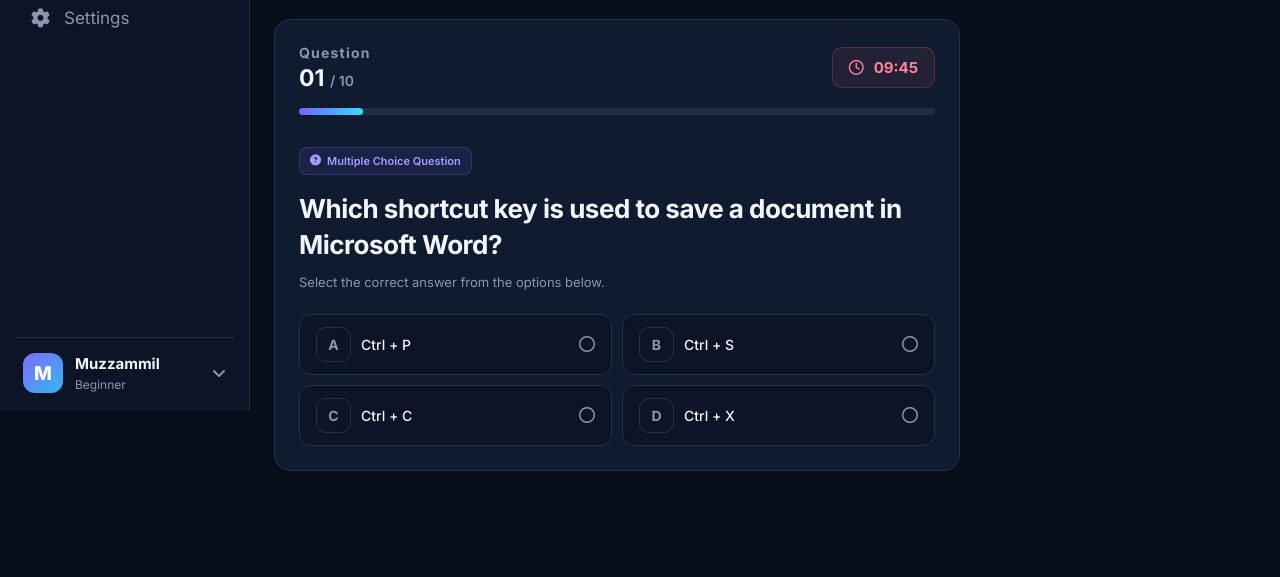
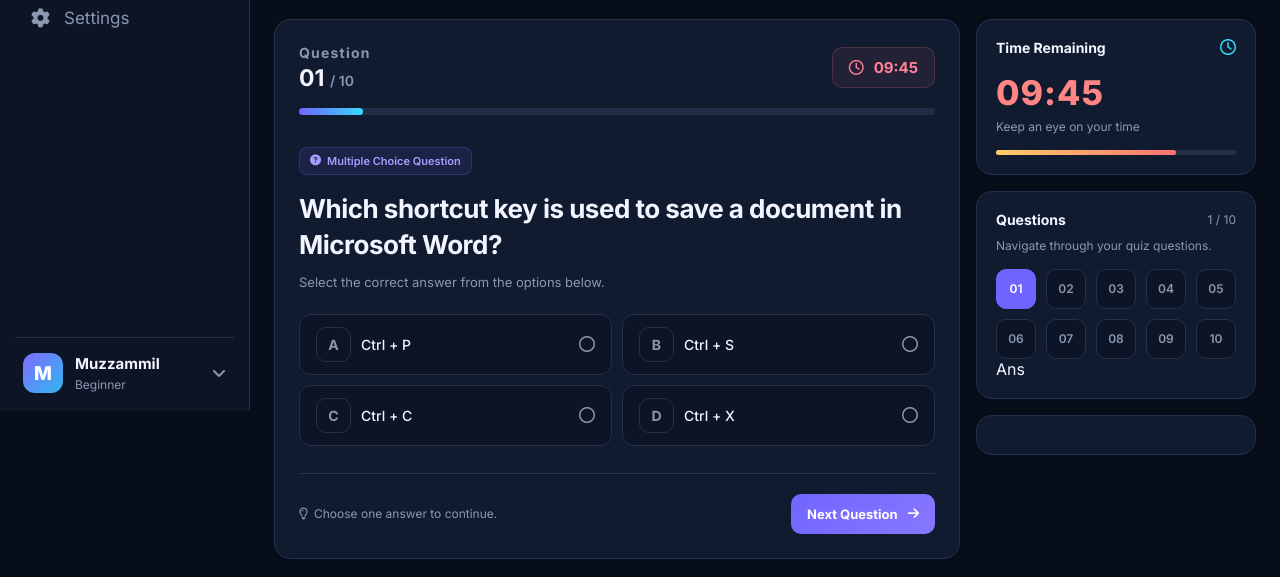
Before and after one commit to MuzzammilAhmed3/skillquest, a plain HTML site: page Pages/quiz.html in a window 1280 px wide. Shown: the part 389-966 px from the top of the page. Before the commit the page ends 878 px from the top, so only its background shows below. Drawn offline with Linux system fonts and the light colour scheme.

Commit message:
Question Area Complete

```diff
--- a/Css/style.css
+++ b/Css/style.css
@@ -3723,7 +3723,8 @@ img {
   gap: var(--space-md);
 }
 
-.quiz-main-card{
+.quiz-main-card,
+.quiz-side-card {
   background: var(--color-card);
   border: 1px solid var(--color-border);
   border-radius: var(--space-md);
@@ -3896,3 +3897,133 @@ img {
   outline: 2px solid #7065ff59;
   outline-offset: 3px;
 }
+
+.quiz-footer {
+  display: flex;
+  align-items: center;
+  justify-content: space-between;
+  gap: var(--space-md);
+  margin-top: 27px;
+  padding-top: 20px;
+  border-top: 1px solid var(--color-border);
+}
+
+.answer-hint {
+  display: flex;
+  align-items: center;
+  gap: var(--space-xs);
+  color: var(--color-text-muted);
+  font-size: 12px;
+}
+
+.next-question-btn {
+  display: inline-flex;
+  align-items: center;
+  justify-content: center;
+  gap: var(--space-sm);
+  padding: 12px 16px;
+  background: linear-gradient(135deg, #7065ff, #8878ff);
+  border: none;
+  border-radius: var(--space-sm);
+  color: #fff;
+  font-size: 13px;
+  font-weight: 700;
+  transition: var(--motion-fast);
+}
+
+.next-question-btn:hover {
+  box-shadow: 0 7px 20px rgba(112, 101, 255, 0.25);
+  transform: translateY(-3px);
+}
+
+.quiz-side-panel {
+  display: grid;
+  gap: var(--space-md);
+}
+
+.quiz-side-card {
+  padding: 19px;
+}
+
+.side-card-heading {
+  display: flex;
+  align-items: center;
+  justify-content: space-between;
+  gap: var(--space-sm);
+}
+
+.side-card-heading h3 {
+  font-size: 14px;
+  font-weight: 700;
+}
+
+.side-card-heading > .fa-clock {
+  color: var(--secondary, #38d9ff);
+}
+
+.side-card-heading > span {
+  color: var(--color-text-muted);
+  font-size: 12px;
+}
+
+.timer-display {
+  margin: var(--space-md) 0 var(--space-xs);
+  color: #ff8585;
+  font-size: 34px;
+  font-weight: 800;
+  letter-spacing: 1px;
+}
+
+.timer-card p {
+  margin: 0 0 var(--space-md);
+  color: var(--color-text-muted);
+  font-size: 12px;
+}
+
+.timer-progress {
+  height: 5px;
+  border-radius: 20px;
+  background: #263149;
+}
+
+.timer-progress span {
+  display: block;
+  width: 75%;
+  height: 100%;
+  border-radius: inherit;
+  background: linear-gradient(90deg, #ffce67, #ff7272);
+}
+
+.navigation-description {
+  margin: var(--space-sm) 0 var(--space-md);
+  color: var(--color-text-muted);
+  font-size: 12px;
+}
+
+.question-number-grid {
+  display: grid;
+  grid-template-columns: repeat(5, minmax(0, 1fr));
+  gap: var(--space-sm);
+}
+
+.question-number {
+  aspect-ratio: 1;
+  border: 1px solid var(--color-border);
+  border-radius: var(--space-sm);
+  color: var(--color-text-muted);
+  background: var(--color-surface-main);
+  font-size: 12px;
+  font-weight: 600;
+  transition: var(--motion-fast);
+}
+
+.question-number:hover {
+  border-color: var(--color-primary);
+  color: #fff;
+}
+
+.question-number.active {
+  background: var(--color-primary);
+  border-color: var(--color-primary);
+  color: #fff;
+}
--- a/Pages/quiz.html
+++ b/Pages/quiz.html
@@ -240,9 +240,86 @@
                 <i class="fa-regular fa-circle answer-check"></i>
               </label>
             </div>
+
+            <div class="quiz-footer">
+              <span class="answer-hint">
+                <i class="fa-regular fa-lightbulb"></i>
+                Choose one answer to continue.
+              </span>
+
+              <button class="next-question-btn" type="button">
+                Next Question
+                <i class="fa-solid fa-arrow-right"></i>
+              </button>
+            </div>
           </div>
 
-          <div class="quiz-side-panel"></div>
+          <aside class="quiz-side-panel">
+            <div class="quiz-side-card timer-card">
+              <div class="side-card-heading">
+                <h3>Time Remaining</h3>
+
+                <i class="fa-regular fa-clock"></i>
+              </div>
+
+              <div class="timer-display">09:45</div>
+
+              <p>Keep an eye on your time</p>
+
+              <div class="timer-progress">
+                <span></span>
+              </div>
+            </div>
+
+            <div class="quiz-side-card question-navigation">
+              <div class="side-card-heading">
+                <h3>Questions</h3>
+                <span>1 / 10</span>
+              </div>
+
+              <p class="navigation-description">Navigate through your quiz questions.</p>
+
+              <div class="question-number-grid">
+                <button class="question-number active">01</button>
+
+                <button class="question-number">02</button>
+
+                <button class="question-number">03</button>
+
+                <button class="question-number">04</button>
+
+                <button class="question-number">05</button>
+
+                <button class="question-number">06</button>
+
+                <button class="question-number">07</button>
+
+                <button class="question-number">08</button>
+
+                <button class="question-number">09</button>
+
+                <button class="question-number">10</button>
+              </div>
+
+              <div class="question-legend">
+
+                <span>
+
+                  <i class="legend-dot answered"></i>
+                  Ans
+
+                </span>
+
+                <span><i class="legend-dot"></i></span>
+
+                <span><i class="legend-dot"></i></span>
+
+              </div>
+
+            </div>
+
+            <div class="quiz-side-card quiz-tip-card"></div>
+          </aside>
         </section>
       </main>
     </div>
--- a/index.css
+++ b/index.css
@@ -335,7 +335,7 @@
   font-weight: 700;
 }
 
-.side-card-heading > i {
+.side-card-heading > .fa-clock {
   color: var(--secondary, #38d9ff);
 }
 
```
